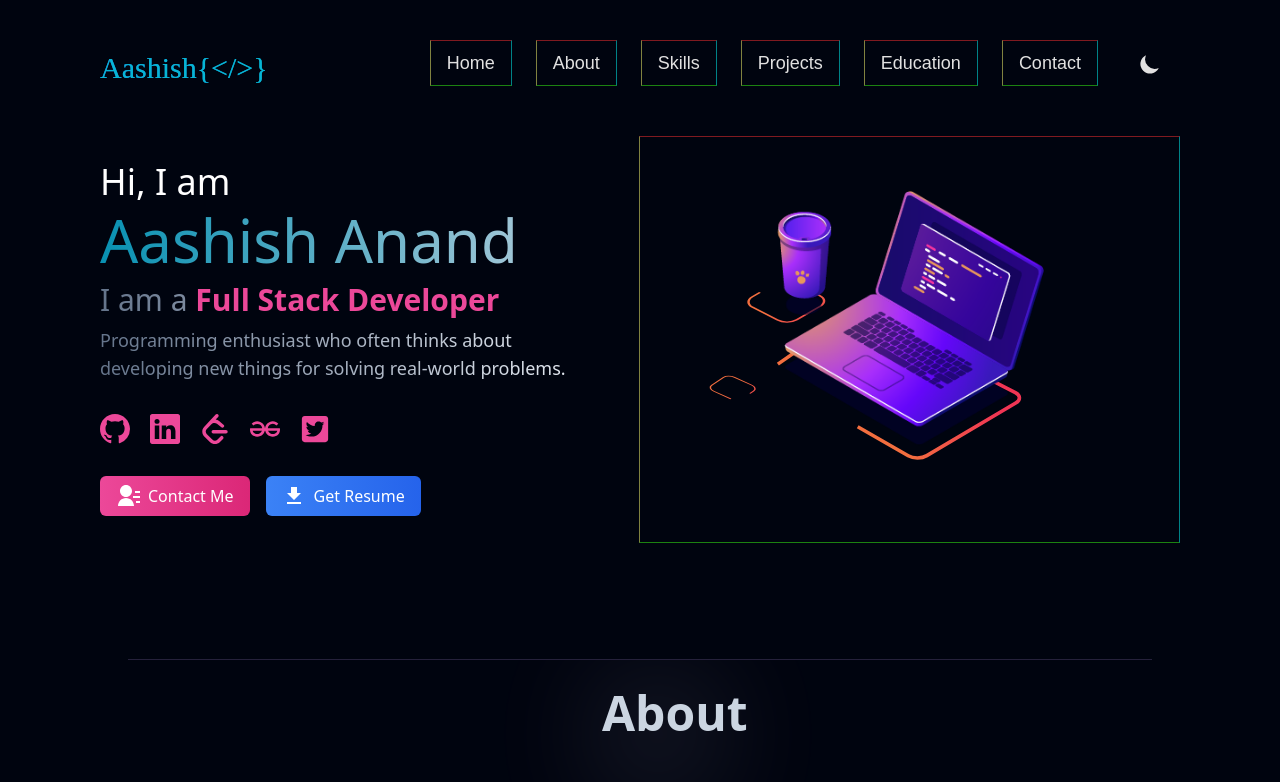
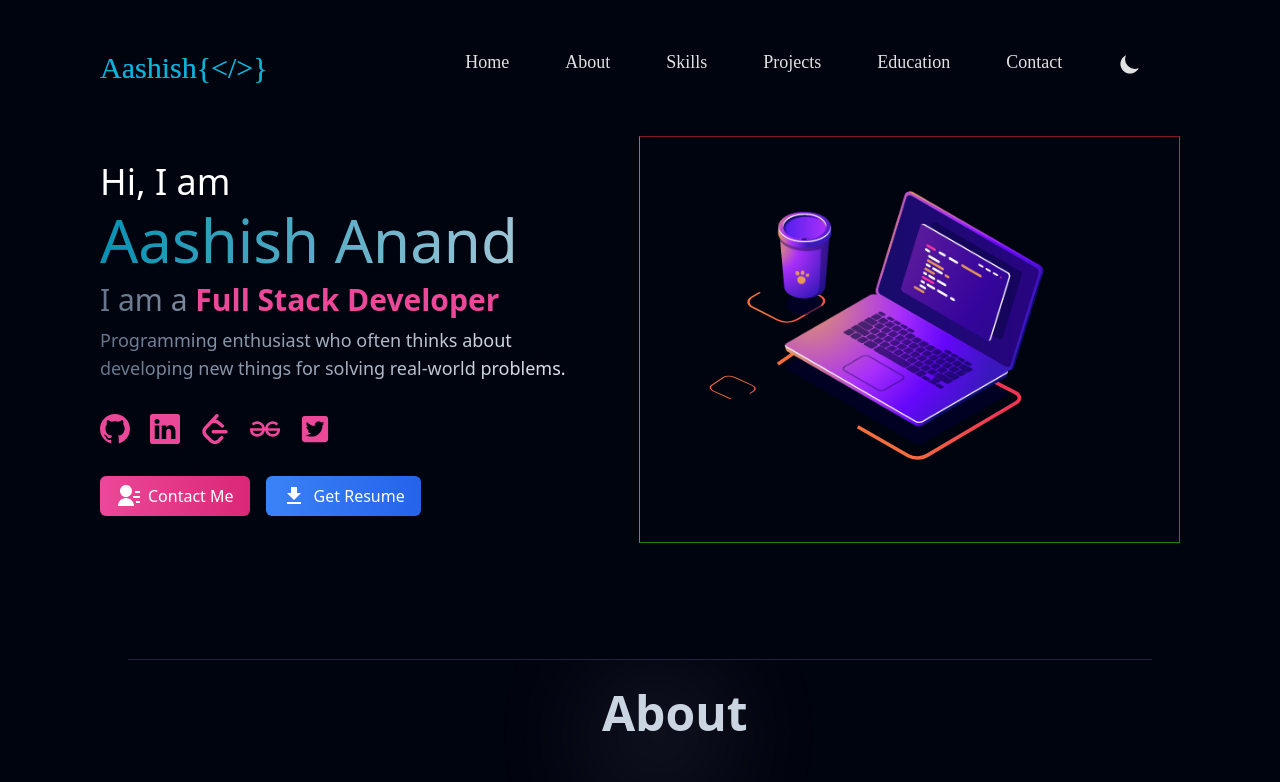
Before and after one commit to aashish649/portfolio, a React (Create React App) app: page / in a window 1280 px wide. Shown: the top 782 px of the page. Built offline with nearby package versions, Linux system fonts and the light colour scheme.

Commit message:
Adjusted designs

```diff
--- a/src/components/NavBar.js
+++ b/src/components/NavBar.js
@@ -66,7 +66,7 @@ const NavBar = () => {
             class="nav-link"
             className="nav-link hover:text-blue-600 dark:hover:text-cyan-500 text-lg"
           >
-            <button className="px-4 py-2 button-animation">
+            <button className="px-4 py-2 ">
               Home <span class="top"></span>
               <span class="right"></span>
               <span class="bottom"></span>
@@ -78,7 +78,7 @@ const NavBar = () => {
             class="nav-link"
             className="nav-link hover:text-blue-600 dark:hover:text-cyan-500 text-lg"
           >
-            <button className="px-4 py-2 button-animation">
+            <button className="px-4 py-2 ">
               About
               <span class="top"></span>
               <span class="right"></span>
@@ -91,7 +91,7 @@ const NavBar = () => {
             class="nav-link"
             className="nav-link hover:text-blue-600 dark:hover:text-cyan-500 text-lg"
           >
-            <button className="px-4 py-2 button-animation">
+            <button className="px-4 py-2">
               Skills <span class="top"></span>
               <span class="right"></span>
               <span class="bottom"></span>
@@ -103,7 +103,7 @@ const NavBar = () => {
             class="nav-link"
             className="nav-link hover:text-blue-600 dark:hover:text-cyan-500 text-lg"
           >
-            <button className="px-4 py-2 button-animation">
+            <button className="px-4 py-2 ">
               Projects
               <span class="top"></span>
               <span class="right"></span>
@@ -116,7 +116,7 @@ const NavBar = () => {
             class="nav-link"
             className="nav-link hover:text-blue-600 dark:hover:text-cyan-500 text-lg"
           >
-            <button className="px-4 py-2 button-animation">
+            <button className="px-4 py-2 ">
               Education
               <span class="top"></span>
               <span class="right"></span>
@@ -129,7 +129,7 @@ const NavBar = () => {
             class="nav-link"
             className="nav-link hover:text-blue-600 dark:hover:text-cyan-500 text-lg"
           >
-            <button className="px-4 py-2   button-animation">
+            <button className="px-4 py-2   ">
               Contact <span class="top"></span>
               <span class="right"></span>
               <span class="bottom"></span>
```
